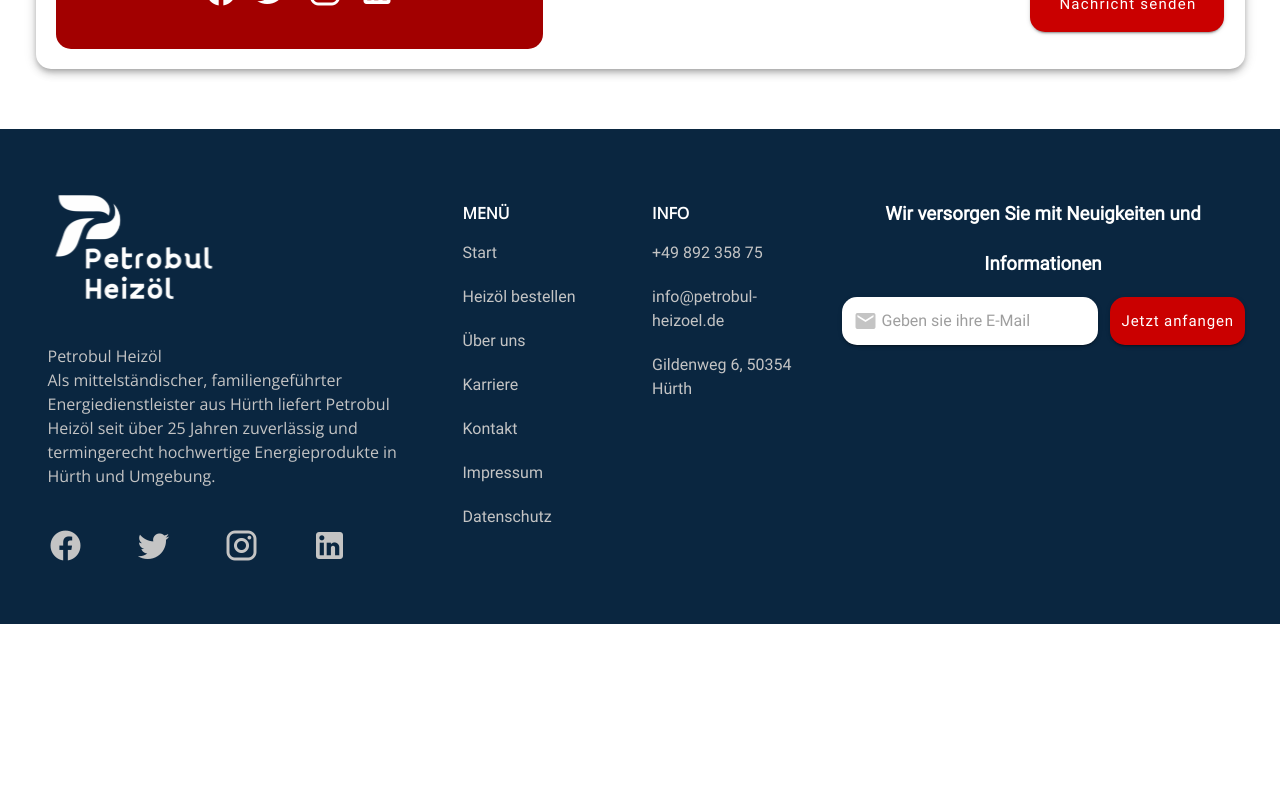
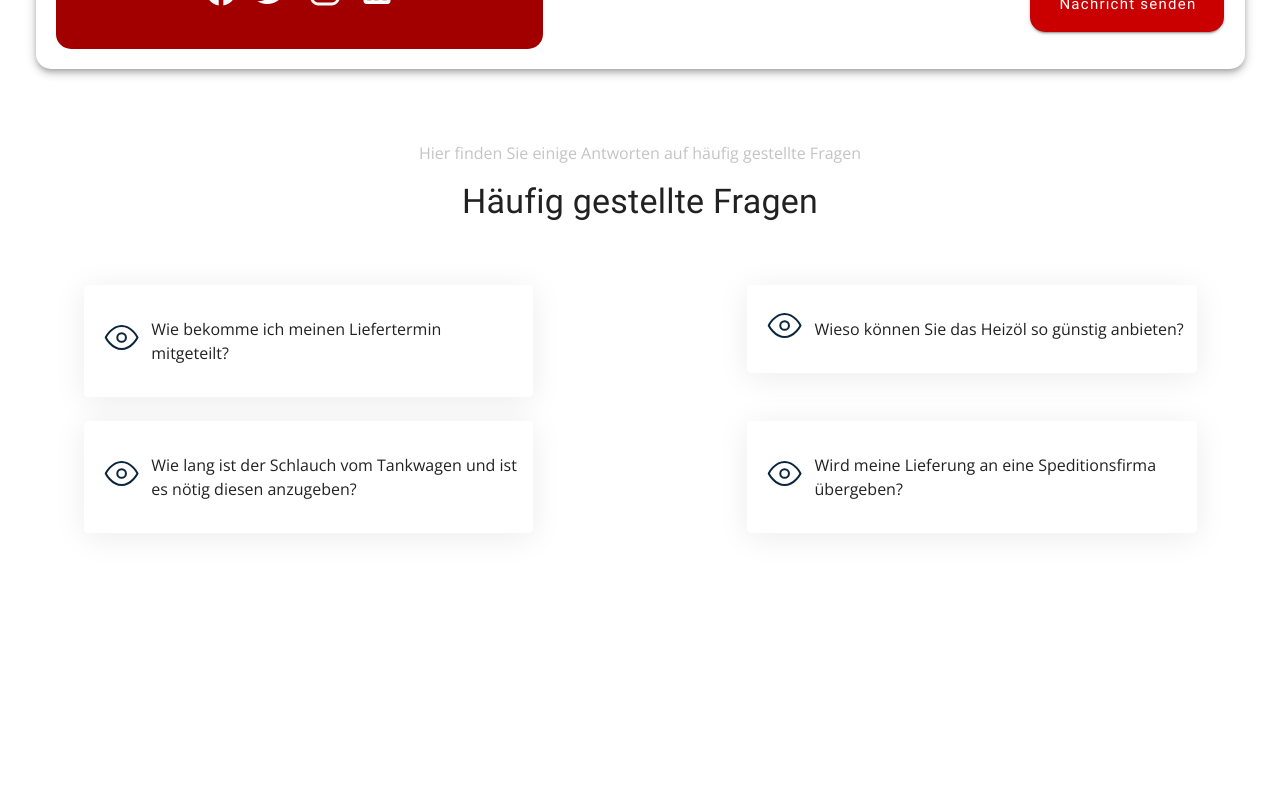
Before and after one commit to ralia79/petrobul, a Vue app: page /kontakt in a window 1280 px wide. Shown: the part 1280-2080 px from the top of the page. Before the commit the page ends 1904 px from the top, so only its background shows below. Built offline with nearby package versions, Linux system fonts and the light colour scheme.

Commit message:
finish question section

```diff
--- a/src/assets/css/main.css
+++ b/src/assets/css/main.css
@@ -230,6 +230,10 @@
     margin-top: -10rem !important;
 }
 
-.border-grey *{
+.border-grey * {
     border-color: #C4C4C466 !important;
 }
+
+.height-card-wrapper {
+    min-height: 70vh;
+}
--- a/src/assets/css/texts.css
+++ b/src/assets/css/texts.css
@@ -14,3 +14,7 @@
 .line-height-50 {
     line-height: 50px;
 }
+
+.font-15 {
+    font-size: 15px;
+}
--- a/src/core/contact-us/contact-us.component.ts
+++ b/src/core/contact-us/contact-us.component.ts
@@ -1,10 +1,12 @@
 import FirstSection from "@/core/contact-us/first-section/first-section.vue";
 import AbsoluteForm from "@/core/contact-us/absolute-form/absolute-form.vue";
+import questions from "@/core/contact-us/questions/questions.vue";
 import {defineComponent} from "vue";
 
 export default defineComponent({
     components: {
         FirstSection,
-        AbsoluteForm
+        AbsoluteForm ,
+        questions
     }
 })
--- a/src/core/contact-us/contact-us.vue
+++ b/src/core/contact-us/contact-us.vue
@@ -2,6 +2,7 @@
     <v-sheet>
         <first-section/>
         <absolute-form class="absolute-form"/>
+        <questions />
     </v-sheet>
 </template>
 
--- /dev/null
+++ b/src/core/contact-us/questions/questions.component.ts
@@ -0,0 +1,30 @@
+import {defineComponent} from "vue";
+import hoverCard from "@/shared/hover-card/hover-card.vue";
+
+export default defineComponent({
+    components : {
+       hoverCard
+    } ,
+    data() {
+        return {
+            cards: [
+                {
+                    title: 'Wie bekomme ich meinen Liefertermin mitgeteilt?',
+                    caption: 'Sie bekommen Ihren Liefertermin von uns per E-Mail zugesendet. Termine können unbeabsichtigt in Vergessenheit geraten, deswegen erinnern wir Sie einen Tag vor Ihrer Lieferung nochmal telefonisch'
+                },
+                {
+                    title: 'Wieso können Sie das Heizöl so günstig anbieten?',
+                    caption: 'Sie bekommen Ihren Liefertermin von uns per E-Mail zugesendet. Termine können unbeabsichtigt in Vergessenheit geraten, deswegen erinnern wir Sie einen Tag vor Ihrer Lieferung nochmal telefonisch'
+                },
+                {
+                    title: 'Wie lang ist der Schlauch vom Tankwagen und ist es nötig diesen anzugeben?',
+                    caption: 'Sie bekommen Ihren Liefertermin von uns per E-Mail zugesendet. Termine können unbeabsichtigt in Vergessenheit geraten, deswegen erinnern wir Sie einen Tag vor Ihrer Lieferung nochmal telefonisch'
+                },
+                {
+                    title: 'Wird meine Lieferung an eine Speditionsfirma übergeben?',
+                    caption: 'Sie bekommen Ihren Liefertermin von uns per E-Mail zugesendet. Termine können unbeabsichtigt in Vergessenheit geraten, deswegen erinnern wir Sie einen Tag vor Ihrer Lieferung nochmal telefonisch'
+                },
+            ]
+        }
+    }
+})
--- /dev/null
+++ b/src/core/contact-us/questions/questions.vue
@@ -0,0 +1,20 @@
+<template>
+    <v-row class="ma-0 mb-15">
+        <v-container>
+            <v-row justify="center" class="ma-0">
+                <p class="grey-text">Hier finden Sie einige Antworten auf häufig gestellte Fragen</p>
+            </v-row>
+            <v-row justify="center" class="ma-0">
+                <h2 class="text-h6 text-md-h4 font-bold">Häufig gestellte Fragen</h2>
+            </v-row>
+            <v-col class="height-card-wrapper">
+                <v-row justify="space-between" align="stretch" class="mt-10 ma-0">
+                    <v-col class="col-12 col-md-5" v-for="(item , idx) in cards" :key="idx">
+                        <hover-card :title="item.title" :caption="item.caption" />
+                    </v-col>
+                </v-row>
+            </v-col>
+        </v-container>
+    </v-row>
+</template>
+<script src="./questions.component.ts"></script>
--- /dev/null
+++ b/src/shared/hover-card/hover-card.component.ts
@@ -0,0 +1,22 @@
+import {defineComponent} from "vue";
+
+export default defineComponent({
+    props: ["title", "caption"],
+    data() {
+        return {
+            iconImage: require('@/assets/img/eye-blue.svg'),
+            showCaption: false,
+        }
+    },
+
+    methods: {
+        hover() {
+            this.iconImage = require('@/assets/img/feather-white.svg');
+            this.showCaption = true;
+        },
+        unHover() {
+            this.iconImage = require('@/assets/img/eye-blue.svg');
+            this.showCaption = false;
+        },
+    }
+})
--- /dev/null
+++ b/src/shared/hover-card/hover-card.vue
@@ -0,0 +1,35 @@
+<template>
+    <v-col class="album-item-hover" @mouseover="hover" @mouseout="unHover">
+        <v-row align="center" class="ma-0">
+            <v-col class="col col-1 pa-0">
+                <img :src="iconImage" alt="icon"
+                     class="w-25 me-4">
+            </v-col>
+            <v-col class="col col-11">
+                <p class="ma-0 pa-0">{{ title }}</p>
+            </v-col>
+        </v-row>
+
+        <v-row justify="center" class="showCaption">
+                <p class="w-75 font-15">{{ caption }}</p>
+        </v-row>
+
+    </v-col>
+</template>
+
+
+<script src="./hover-card.component.ts"></script>
+
+
+<style scoped>
+.showCaption {
+    display: none;
+    transition: all 0.4s;
+}
+
+.album-item-hover:hover {
+    .showCaption {
+        display: flex;
+    }
+}
+</style>
```
